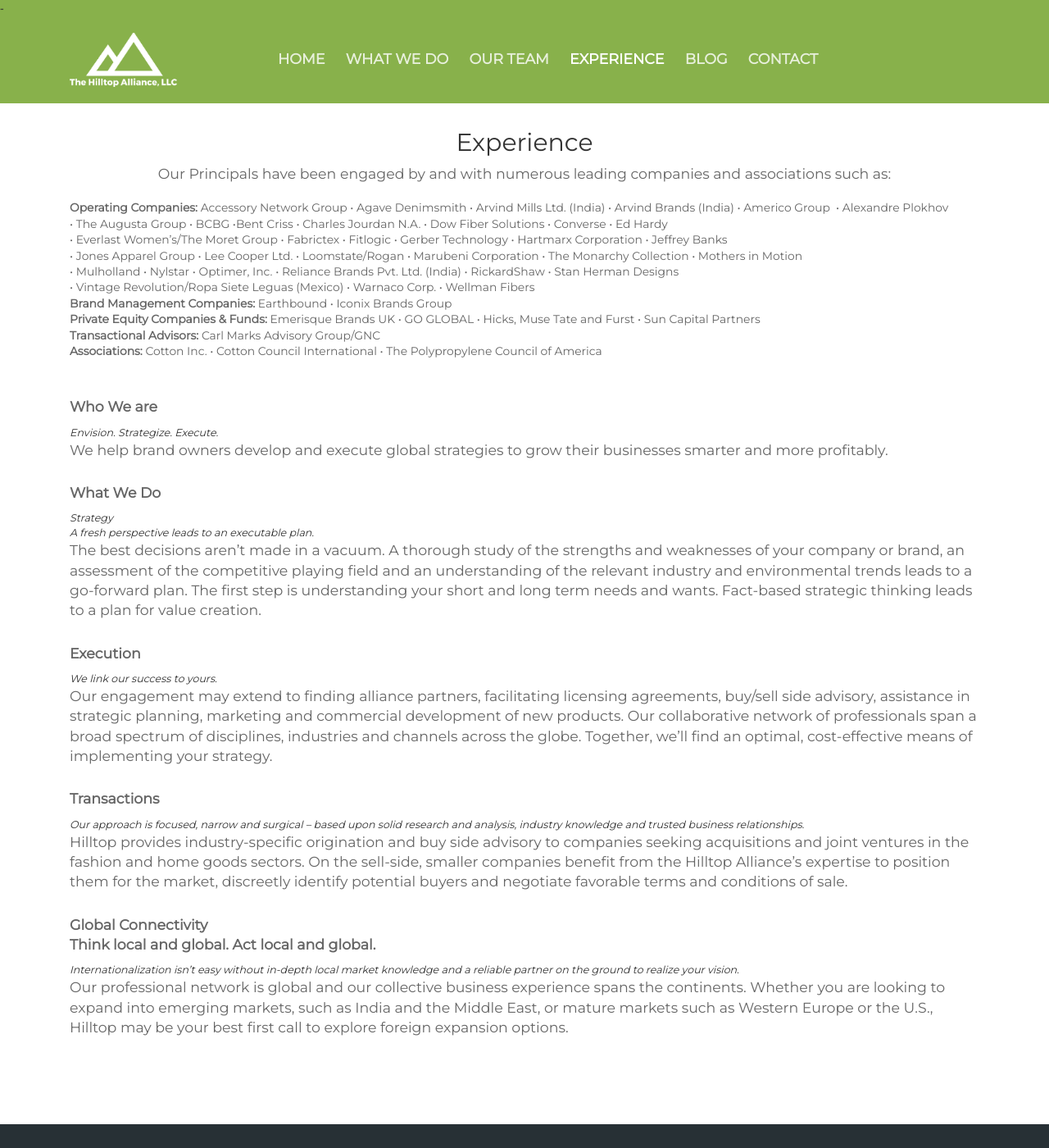
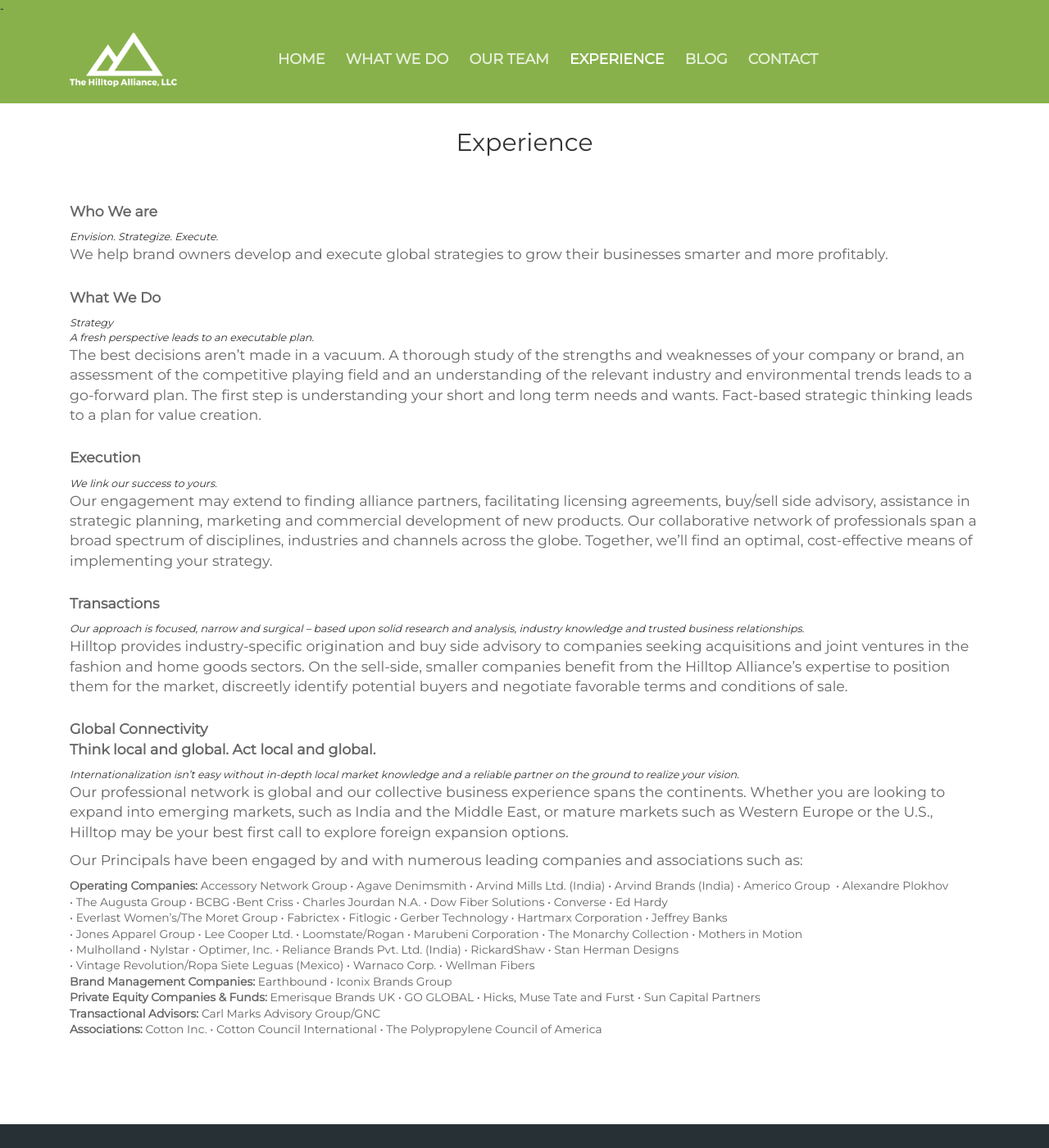
Before and after one commit to Freelance-Repos/Hilltop-Alliance, a Jekyll site: the page built from clients.html, in a window 1280 px wide and 1400 px high. Shown: the whole window at 82% size. Built offline with Jekyll 4.4.1, drawn with Linux system fonts in a browser that asks for light colours; part of the change alters nothing that is shown.

Commit message:
Update clients.html

```diff
--- a/clients.html
+++ b/clients.html
@@ -1,13 +1,10 @@
 ---
 title: Experience
-description: 'Our Principals have been engaged by and with numerous leading companies and associations such as:'
+description: ''
 ---
 
 <section>
-<!-- Companies listed below, before the container -->
-<p class="companiesClass editable">
-	<b>Operating Companies: </b> Accessory Network Group &bull; Agave Denimsmith &bull; Arvind Mills Ltd. (India) &bull; Arvind Brands (India) &bull; Americo Group&nbsp; &bull; Alexandre Plokhov<br />&bull; The Augusta Group &bull; BCBG &bull;Bent Criss &bull; Charles Jourdan N.A. &bull; Dow Fiber Solutions &bull; Converse &bull; Ed Hardy<br />&bull; Everlast Women&rsquo;s/The Moret Group &bull; Fabrictex &bull; Fitlogic &bull; Gerber Technology &bull; Hartmarx Corporation &bull; Jeffrey Banks&nbsp;<br />&bull; Jones Apparel Group &bull; Lee Cooper Ltd. &bull; Loomstate/Rogan &bull; Marubeni Corporation &bull; The Monarchy Collection &bull; Mothers in Motion&nbsp;<br />&bull; Mulholland &bull; Nylstar &bull; Optimer, Inc. &bull; Reliance Brands Pvt. Ltd. (India) &bull; RickardShaw &bull; Stan Herman Designs&nbsp;<br />&bull; Vintage Revolution/Ropa Siete Leguas (Mexico) &bull; Warnaco Corp. &bull; Wellman Fibers<br /><b>Brand Management Companies:</b> Earthbound &bull; Iconix Brands Group<br /><b>Private Equity Companies &amp; Funds:</b> Emerisque Brands UK &bull; GO GLOBAL &bull; Hicks, Muse Tate and Furst &bull; Sun Capital Partners<br /><b>Transactional Advisors:</b> Carl Marks Advisory Group/GNC<br /><b>Associations:</b> Cotton Inc. &bull; Cotton Council International &bull; The Polypropylene Council of America
-</p>
+
 <br />
 <br />
 <!-- Companies listed above, next are containers for CloudCannon/Jekyl -->
@@ -72,6 +69,11 @@ description: 'Our Principals have been engaged by and with numerous leading comp
    </p>
 </div>
 
+<p>Our Principals have been engaged by and with numerous leading companies and associations such as:</p>
+	<!-- Companies listed below -->
+<p class="companiesClass editable">
+	<b>Operating Companies: </b> Accessory Network Group &bull; Agave Denimsmith &bull; Arvind Mills Ltd. (India) &bull; Arvind Brands (India) &bull; Americo Group&nbsp; &bull; Alexandre Plokhov<br />&bull; The Augusta Group &bull; BCBG &bull;Bent Criss &bull; Charles Jourdan N.A. &bull; Dow Fiber Solutions &bull; Converse &bull; Ed Hardy<br />&bull; Everlast Women&rsquo;s/The Moret Group &bull; Fabrictex &bull; Fitlogic &bull; Gerber Technology &bull; Hartmarx Corporation &bull; Jeffrey Banks&nbsp;<br />&bull; Jones Apparel Group &bull; Lee Cooper Ltd. &bull; Loomstate/Rogan &bull; Marubeni Corporation &bull; The Monarchy Collection &bull; Mothers in Motion&nbsp;<br />&bull; Mulholland &bull; Nylstar &bull; Optimer, Inc. &bull; Reliance Brands Pvt. Ltd. (India) &bull; RickardShaw &bull; Stan Herman Designs&nbsp;<br />&bull; Vintage Revolution/Ropa Siete Leguas (Mexico) &bull; Warnaco Corp. &bull; Wellman Fibers<br /><b>Brand Management Companies:</b> Earthbound &bull; Iconix Brands Group<br /><b>Private Equity Companies &amp; Funds:</b> Emerisque Brands UK &bull; GO GLOBAL &bull; Hicks, Muse Tate and Furst &bull; Sun Capital Partners<br /><b>Transactional Advisors:</b> Carl Marks Advisory Group/GNC<br /><b>Associations:</b> Cotton Inc. &bull; Cotton Council International &bull; The Polypropylene Council of America
+</p>
 
 
 
```
